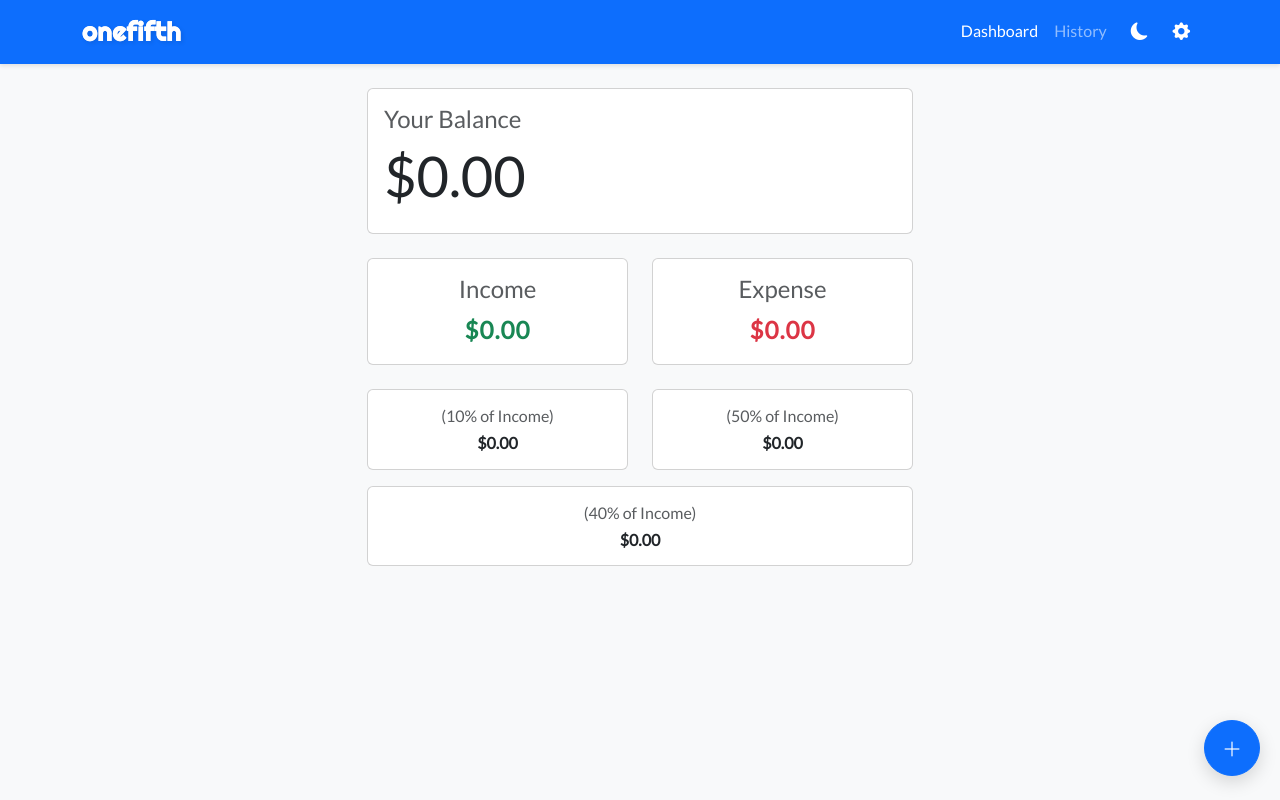
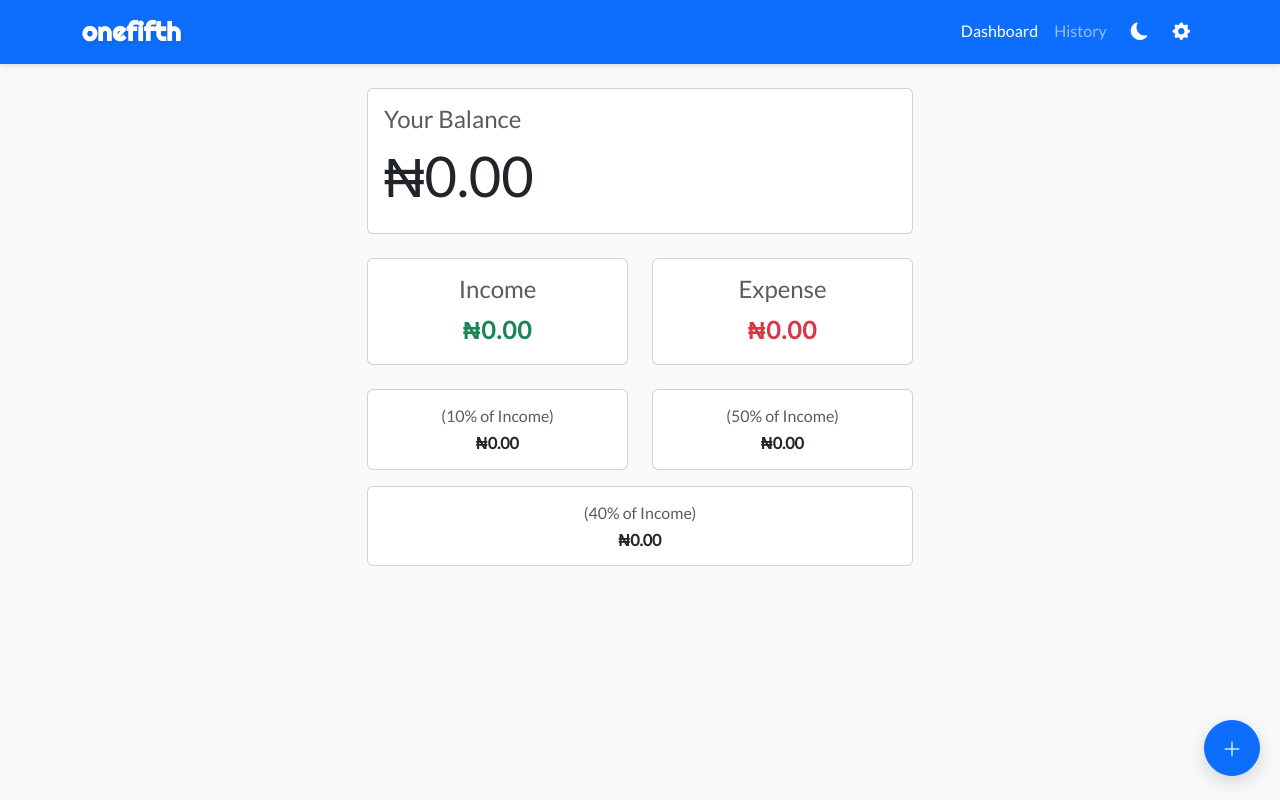
Before and after one commit to nneliIfeanyi/Expense-Tracker, a plain HTML site: page index.html in a window 1280 px wide. Drawn offline with nearby package versions, Linux system fonts and the light colour scheme.

Commit message:
feat: switch currency display to Naira (₦)

```diff
--- a/index.html
+++ b/index.html
@@ -59,7 +59,7 @@
         <div class="card mb-4">
           <div class="card-body">
             <h4 class="card-title text-muted">Your Balance</h4>
-            <h1 id="balance" class="display-4">$0.00</h1>
+            <h1 id="balance" class="display-4">₦0.00</h1>
           </div>
         </div>
         <!-- Success message visible on dashboard when transaction added -->
@@ -72,7 +72,7 @@
             <div id="incomeCard" class="card h-100 clickable-card" role="button" tabindex="0">
               <div class="card-body text-center">
                 <h4 class="card-title text-muted">Income</h4>
-                <p id="money-plus" class="money plus mb-0">+$0.00</p>
+                <p id="money-plus" class="money plus mb-0">+₦0.00</p>
               </div>
             </div>
           </div>
@@ -80,7 +80,7 @@
             <div id="expenseCard" class="card h-100 clickable-card" role="button" tabindex="0">
               <div class="card-body text-center">
                 <h4 class="card-title text-muted">Expense</h4>
-                <p id="money-minus" class="money minus mb-0">-$0.00</p>
+                <p id="money-minus" class="money minus mb-0">-₦0.00</p>
               </div>
             </div>
           </div>
@@ -92,7 +92,7 @@
             <div class="card h-100 perc-box text-center">
               <div class="card-body">
                 <h6 class="text-muted">(10% of Income)</h6>
-                <p id="box1" class="mb-0 display-6">$0.00</p>
+                <p id="box1" class="mb-0 display-6">₦0.00</p>
               </div>
             </div>
           </div>
@@ -100,7 +100,7 @@
             <div class="card h-100 perc-box text-center">
               <div class="card-body">
                 <h6 class="text-muted">(50% of Income)</h6>
-                <p id="box2" class="mb-0 display-6">$0.00</p>
+                <p id="box2" class="mb-0 display-6">₦0.00</p>
               </div>
             </div>
           </div>
@@ -108,7 +108,7 @@
             <div class="card h-100 perc-box text-center">
               <div class="card-body">
                 <h6 class="text-muted">(40% of Income)</h6>
-                <p id="box3" class="mb-0 display-6">$0.00</p>
+                <p id="box3" class="mb-0 display-6">₦0.00</p>
               </div>
             </div>
           </div>
--- a/script.js
+++ b/script.js
@@ -266,9 +266,9 @@ function updateValues() {
   );
   const expense = expenseNum.toFixed(2);
 
-  balance.innerText = `$${total}`;
-  money_plus.innerText = `$${income}`;
-  money_minus.innerText = `$${expense}`;
+  balance.innerText = `₦${total}`;
+  money_plus.innerText = `₦${income}`;
+  money_minus.innerText = `₦${expense}`;
 
   // Update percentage boxes (10%,50%,40% of total income)
   try {
@@ -276,9 +276,9 @@ function updateValues() {
     const box2 = document.getElementById('box2');
     const box3 = document.getElementById('box3');
     const pcts = loadPercentages();
-    if (box1) box1.innerText = `$${(incomeNum * pcts.p1).toFixed(2)}`;
-    if (box2) box2.innerText = `$${(incomeNum * pcts.p2).toFixed(2)}`;
-    if (box3) box3.innerText = `$${(incomeNum * pcts.p3).toFixed(2)}`;
+  if (box1) box1.innerText = `₦${(incomeNum * pcts.p1).toFixed(2)}`;
+  if (box2) box2.innerText = `₦${(incomeNum * pcts.p2).toFixed(2)}`;
+  if (box3) box3.innerText = `₦${(incomeNum * pcts.p3).toFixed(2)}`;
   } catch (e) {
     // ignore if boxes are not in DOM
   }
```
Also changed, not shown: history.js (+6 -6 lines).
